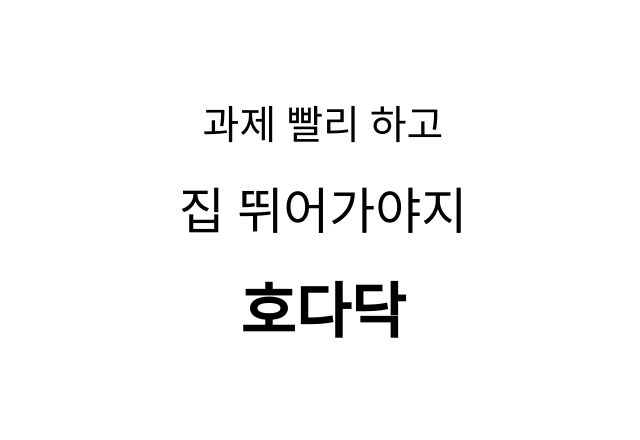
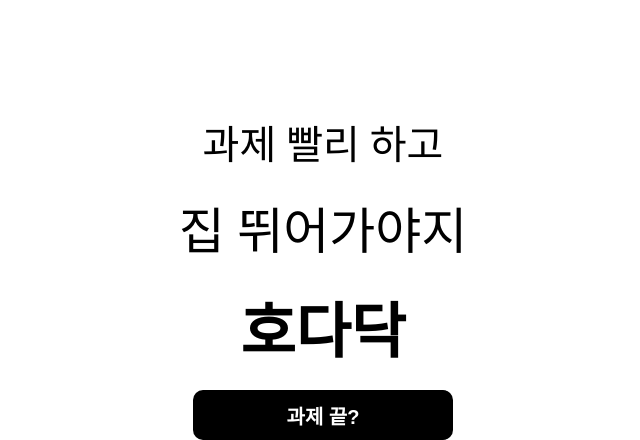
Before and after one commit to sangah323/study, a plain HTML site: page index.html in a window 1280 px wide. Shown: the part 397-837 px from the top of the page, without its empty margins (317-957 px from the left). Before the commit the page ends 800 px from the top, so only its background shows below. Drawn offline with Linux system fonts and the light colour scheme.

Commit message:
feat : 버튼 클릭 시 메시지 표시 기능 추가

```diff
--- a/public/css/styles.css
+++ b/public/css/styles.css
@@ -6,6 +6,10 @@
 #content > .content-box {
   max-width: 1200px;
   margin: 0 auto;
+  display: flex;
+  flex-direction: column;
+  gap: 20px;
+  align-items: center;
 }
 
 #content > .content-box > h2 {
@@ -40,3 +44,14 @@
   font-weight: 1000;
   cursor: pointer;
 }
+
+#content > .content-box > button {
+  width: 260px;
+  height: 50px;
+  font-size: 20px;
+  font-weight: 600;
+  border-radius: 10px;
+  border: none;
+  background: black;
+  color: white;
+}
--- a/public/js/script.js
+++ b/public/js/script.js
@@ -1,3 +1,4 @@
+const contentBox = document.querySelector(".content-box");
 const run = document.querySelector(
   "#content > .content-box > ul > li:nth-of-type(3)"
 );
@@ -6,3 +7,14 @@ run.addEventListener("click", function colorChange() {
   run.innerHTML = "호다닥다ㅏㄱ닥ㄷ다갇";
   run.style.color = "red";
 });
+
+//
+const runBtn = document.createElement("button");
+runBtn.innerHTML = "과제 끝?";
+
+runBtn.addEventListener("click", function textChange() {
+  runBtn.innerHTML = "집으로 뛰어갓-!";
+  runBtn.style.color = "red";
+});
+
+contentBox.append(runBtn);
```
